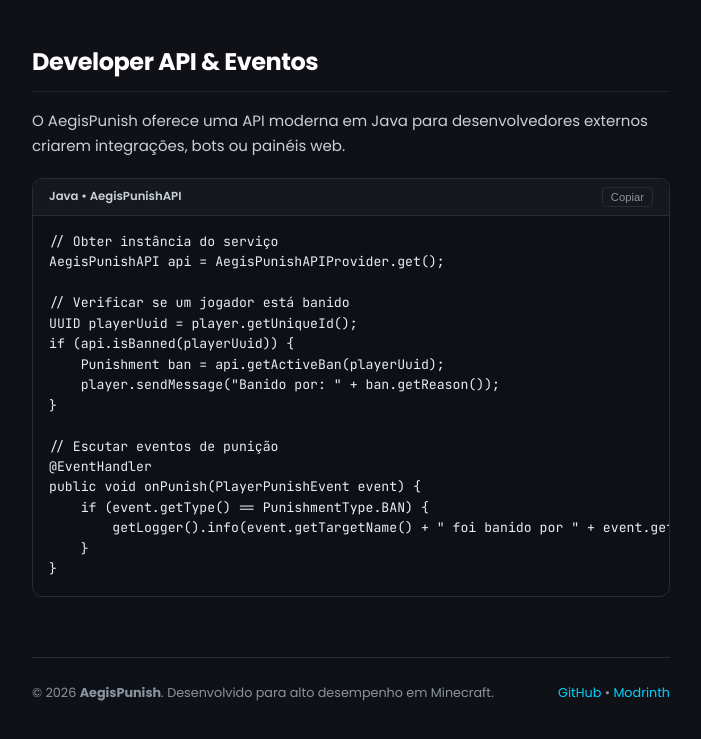
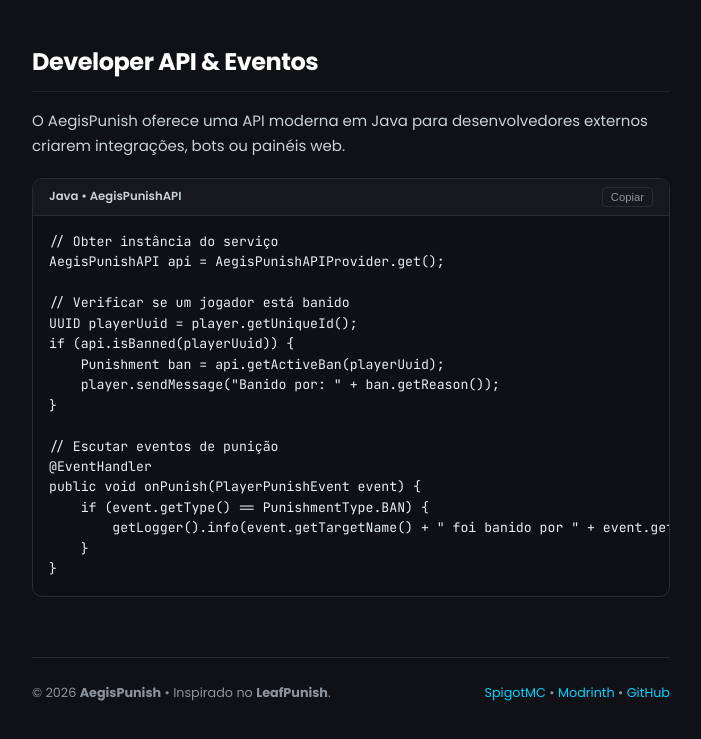
Before and after one commit to wdprozin2/AegisPunish, a plain HTML site: page docs/index.html in a window 1280 px wide. Shown: the part 7635-8374 px from the top of the page, without its empty margins (314-1015 px from the left). Drawn offline with Linux system fonts and the light colour scheme.

Commit message:
Add LeafPunish inspiration credit and SpigotMC links across documentation

```diff
--- a/docs/index.html
+++ b/docs/index.html
@@ -1535,11 +1535,12 @@
       <!-- FOOTER -->
       <footer class="doc-footer">
         <div>
-          &copy; 2026 <strong>AegisPunish</strong>. Desenvolvido para alto desempenho em Minecraft.
+          &copy; 2026 <strong>AegisPunish</strong> &bull; Inspirado no <strong>LeafPunish</strong>.
         </div>
         <div>
-          <a href="https://github.com/wdprozin2/AegisPunish" target="_blank" rel="noopener">GitHub</a> &bull;
-          <a href="https://modrinth.com/plugin/aegispunish" target="_blank" rel="noopener">Modrinth</a>
+          <a href="https://www.spigotmc.org/resources/139053/" target="_blank" rel="noopener">SpigotMC</a> &bull;
+          <a href="https://modrinth.com/plugin/aegispunish" target="_blank" rel="noopener">Modrinth</a> &bull;
+          <a href="https://github.com/wdprozin2/AegisPunish" target="_blank" rel="noopener">GitHub</a>
         </div>
       </footer>
     </main>
```
Also changed, not shown: index.html (+4 -3 lines), 1 other file.
